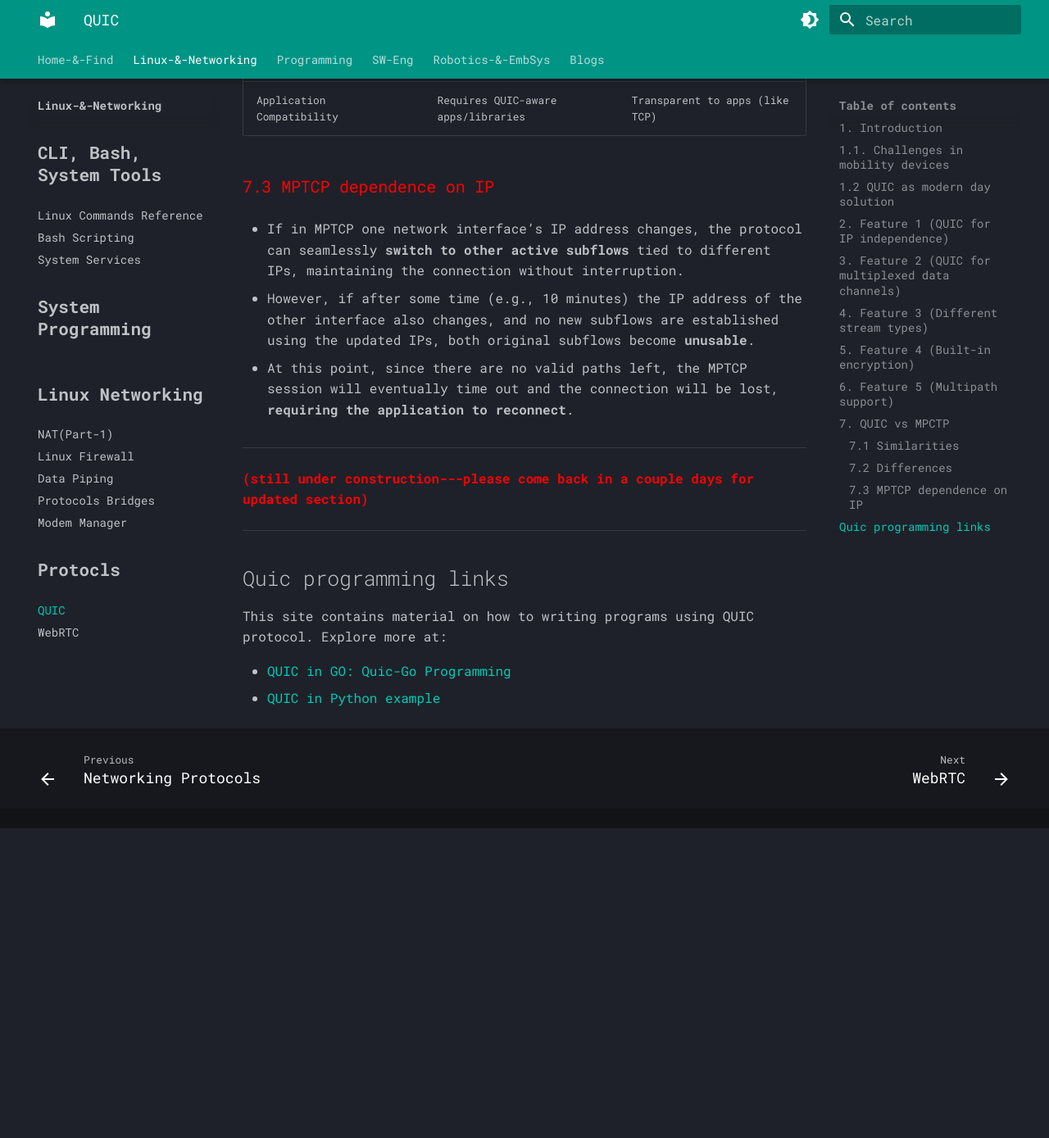
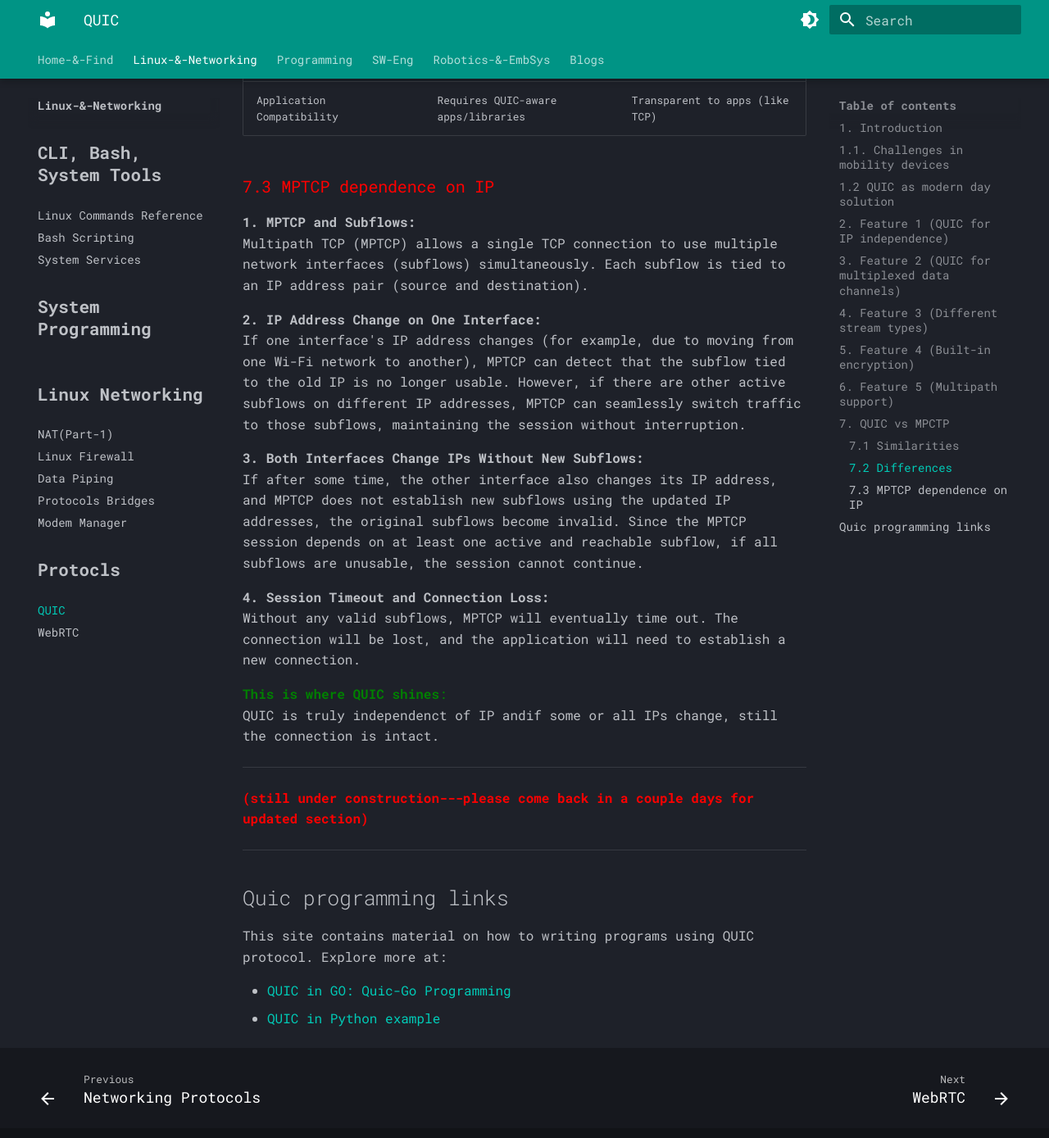
Before and after one commit to alohamujeeb/alohamujeeb.github.io, an MkDocs documentation site: the page built from docs/linux/protocols/quic.md, in a window 1280 px wide and 1400 px high, scrolled down 4948 px. Shown: the top 1389 px of the window at 82% size. Built offline with MkDocs 1.6.1 and Material for MkDocs 9.7.7, drawn with Linux system fonts in a browser that asks for light colours; before the commit the page ends 5959 px from its top, so only the background shows below that.

Commit message:
QUIC protocol information added

```diff
--- a/docs/linux/protocols/quic.md
+++ b/docs/linux/protocols/quic.md
@@ -120,11 +120,20 @@ QUIC is built on top of **UDP**, and it implements its own reliability mechanism
 
 ### <font color='red'> 7.3 MPTCP dependence on IP</font>
 
-- If in MPTCP one network interface’s IP address changes, the protocol can seamlessly **switch to other active subflows** tied to different IPs, maintaining the connection without interruption.
+**1. MPTCP and Subflows:**<br>
+Multipath TCP (MPTCP) allows a single TCP connection to use multiple network interfaces (subflows) simultaneously. Each subflow is tied to an IP address pair (source and destination).
 
-- However, if after some time (e.g., 10 minutes) the IP address of the other interface also changes, and no new subflows are established using the updated IPs, both original subflows become **unusable**.
+**2. IP Address Change on One Interface:**<br>
+If one interface's IP address changes (for example, due to moving from one Wi-Fi network to another), MPTCP can detect that the subflow tied to the old IP is no longer usable. However, if there are other active subflows on different IP addresses, MPTCP can seamlessly switch traffic to those subflows, maintaining the session without interruption.
 
-- At this point, since there are no valid paths left, the MPTCP session will eventually time out and the connection will be lost, **requiring the application to reconnect**.
+**3. Both Interfaces Change IPs Without New Subflows:**<br>
+If after some time, the other interface also changes its IP address, and MPTCP does not establish new subflows using the updated IP addresses, the original subflows become invalid. Since the MPTCP session depends on at least one active and reachable subflow, if all subflows are unusable, the session cannot continue.
+
+**4. Session Timeout and Connection Loss:**<br>
+Without any valid subflows, MPTCP will eventually time out. The connection will be lost, and the application will need to establish a new connection.
+
+<font color='green'>**This is where QUIC shines**:</font><br>
+QUIC is truly independenct of IP andif some or all IPs change, still the connection is intact.
 
 
 ---
```
